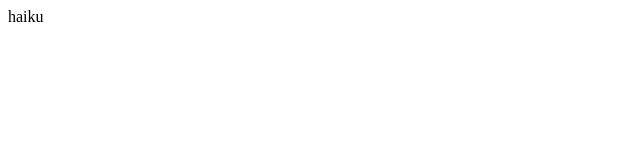
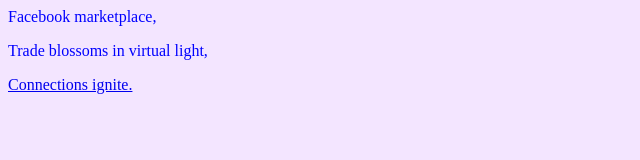
Before and after one commit to Esmee02/haiku, a plain HTML site: page index.html in a window 1280 px wide. Shown: the whole page, without its empty margins (0-640 px from the left). Drawn offline with Linux system fonts and the light colour scheme.

Commit message:
added the haiku and colors

```diff
--- a/index.html
+++ b/index.html
@@ -1,3 +1,17 @@
+<style>
+  body {
+    background-color: rgba(204, 137, 255, 0.22);
+    color: blue;
+  }
+</style>
 <body>
-  haiku
+  <p>
+    Facebook marketplace,
+  </p>
+  <p>
+    Trade blossoms in virtual light,
+  </p>
+  <p>
+    <a href="https://wpark27.github.io/Haiku/">Connections ignite.</a>
+  </p>
 </body>
```
